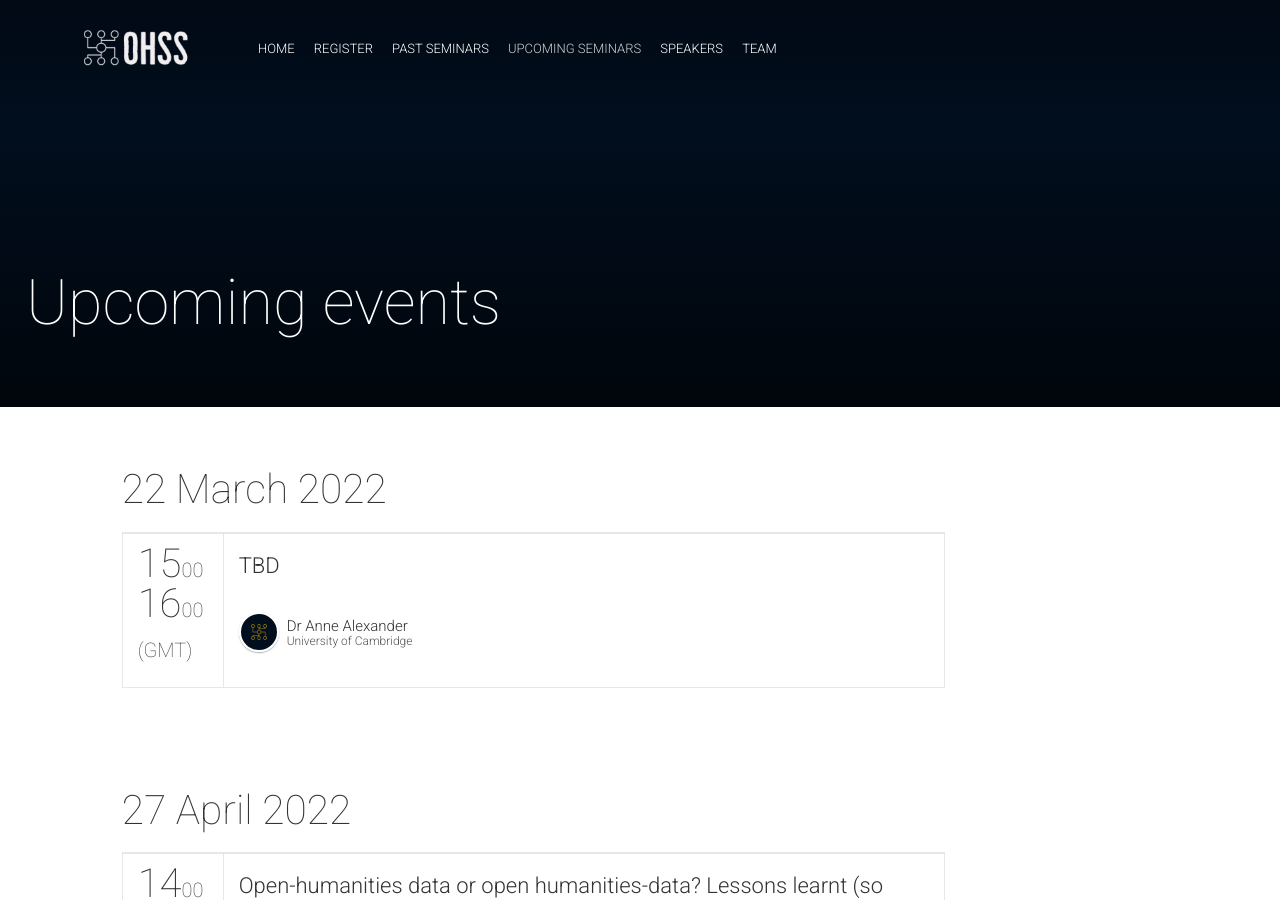
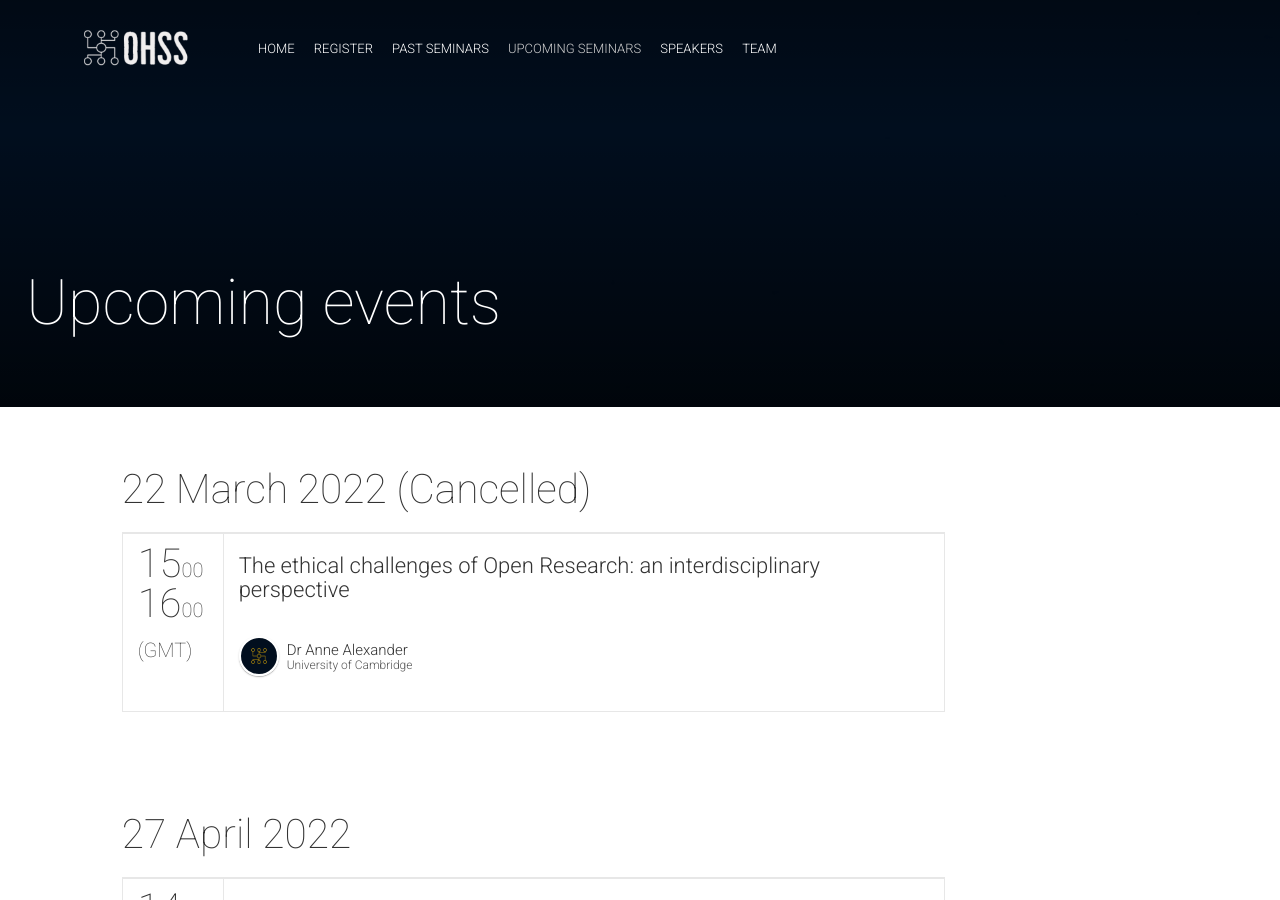
Before and after one commit to openhumanitiesseminar/openhumanitiesseminar.github.io, a Jekyll site: the page built from schedule.html, in a window 1280 px wide and 900 px high. Built offline with Jekyll 4.4.1, drawn with Linux system fonts in a browser that asks for light colours; nearby versions of some CDN libraries; comment, search, counter and statistics services are not loaded.

Commit message:
cancel talk

```diff
--- a/_config.yml
+++ b/_config.yml
@@ -62,7 +62,7 @@ typeoutTextValues: '"", "Humanities", "Scholarship in the Humanities", "Science
 typeoutFallback: "Humanities"
 heroButtons:
 # - {link: "https://bit.ly/dfua-c4p", text: "Become a speaker"}
-- {permalink: "/schedule/", text: "Next up: 22 Mar 2022"}
+- {permalink: "/schedule/", text: "Next up: 27 Apr 2022"}
 
 # About Block
 aboutTitle: "About"
--- a/_data/schedule.yml
+++ b/_data/schedule.yml
@@ -1,6 +1,6 @@
 -
   date: "2022-03-22"
-  dateReadable: "22 March 2022"
+  dateReadable: "22 March 2022 (Cancelled)"
   timeslots:
     - {
         startTime: "15:00",
--- a/_data/sessions.yml
+++ b/_data/sessions.yml
@@ -14,8 +14,8 @@
 
 -
   id: 003
-  title: "TBD"
-  #description: "This session will reveal the invisible structures behind the material design system. Designers will show how to use the new color systems, typographic strategies, and the underlying grids that hold it together. They will show how imagery and the new framework material rendering can make apps more interesting and communicate more quickly."
+  title: "The ethical challenges of Open Research: an interdisciplinary perspective"
+  description: "[Session cancelled due to UCU strike.]"
   subtype: keynote
   speakers: [5]
 
--- a/_includes/register.html
+++ b/_includes/register.html
@@ -2,8 +2,7 @@
     <div class="content-wrapper">
         <h6>Zoom registration </h6>
         <ul style="position: relative; list-style: none;">
-            <li> 22 February 2022: Dr Melodee Wood (née Beals), <a href="https://zoom.us/meeting/register/tJUkfuyuqzgoE9J1HU218kdzY8phduHhiNs3" style="color: cornflowerblue; font-weight: bolder;">Register here.</a></li>
-            <li> 22 March 2022: Dr Anne Alexander, <a href="ENTERNEWREGISTRLINKHERE" style="color: cornflowerblue; font-weight: bolder;">TBA</a></li>
+            <li> 27 April 2022: Dr Barbara McGillivray, <a href="ENTERNEWREGISTRLINKHERE" style="color: cornflowerblue; font-weight: bolder;">TBA</a></li>
 
         </ul>
         <br>
```
Also changed, not shown: 3 other files.
